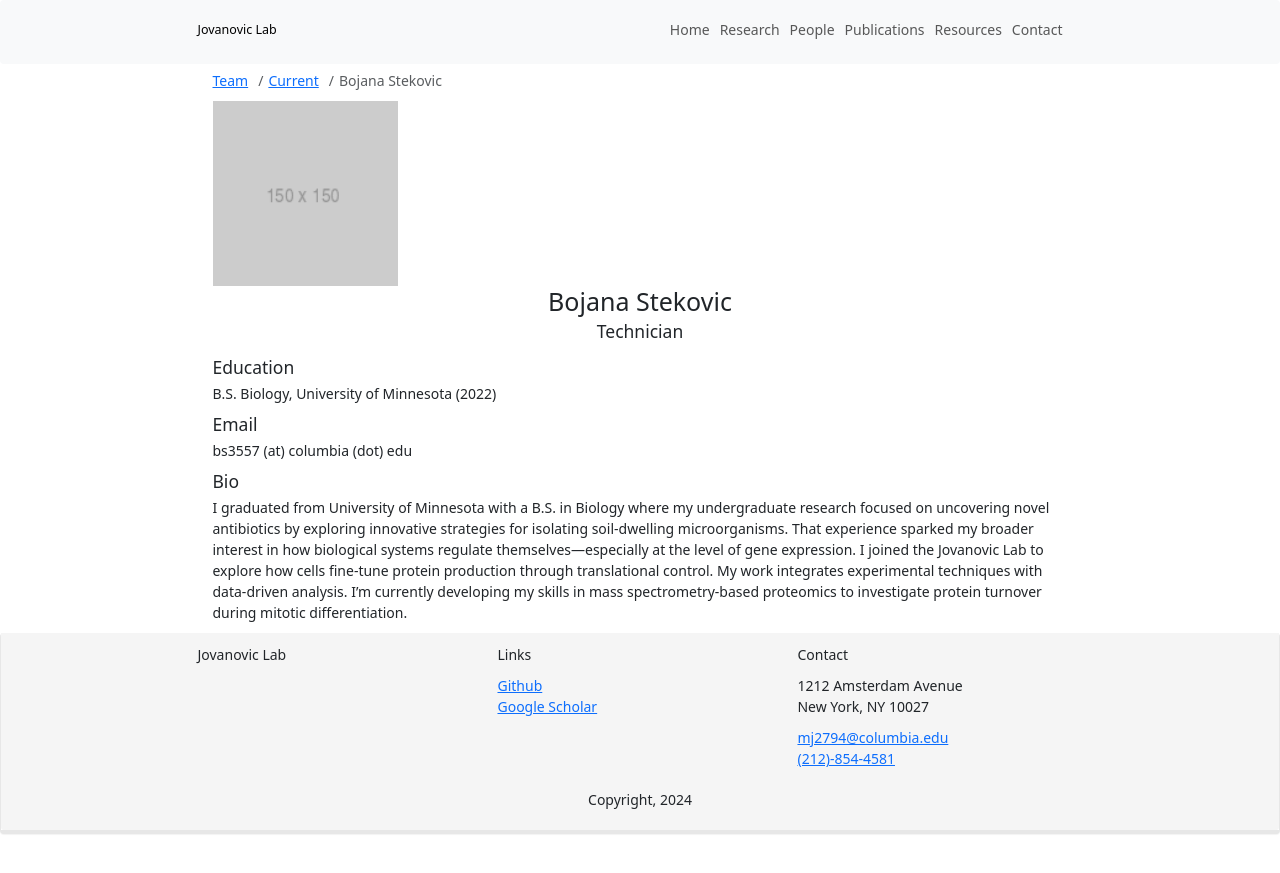
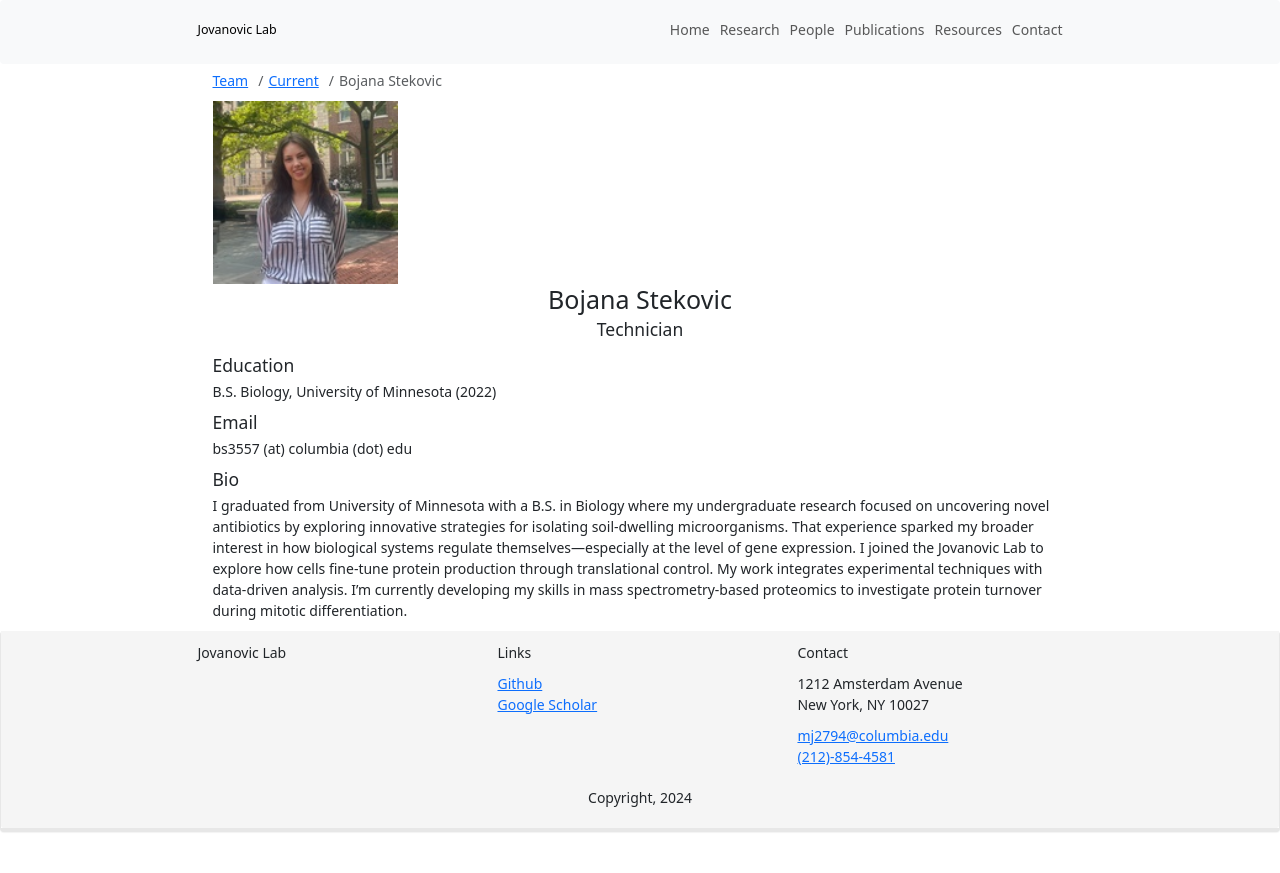
Before and after one commit to mjlab-Columbia/mjlab-columbia.github.io, a Jekyll site: the page built from _pages/_posts/2024-08-01-bojana-stekovic.md, in a window 1280 px wide. Shown: the top 873 px of the page. Built offline with Jekyll 4.4.1, drawn with Linux system fonts in a browser that asks for light colours; nearby versions of some CDN libraries.

Commit message:
Added Bojana's image to current members page

```diff
--- a/_pages/_posts/2024-08-01-bojana-stekovic.md
+++ b/_pages/_posts/2024-08-01-bojana-stekovic.md
@@ -3,7 +3,7 @@ layout: member
 category: current
 subcategory: technician
 title: Bojana Stekovic
-image: researcher.png
+image: bojana-stekovic-150-by-150.jpg
 role: Technician
 permalink: "team/bojana-stekovic"
 social:
```
Also changed, not shown: images/team/bojana-stekovic-150-by-150.jpg (added).
